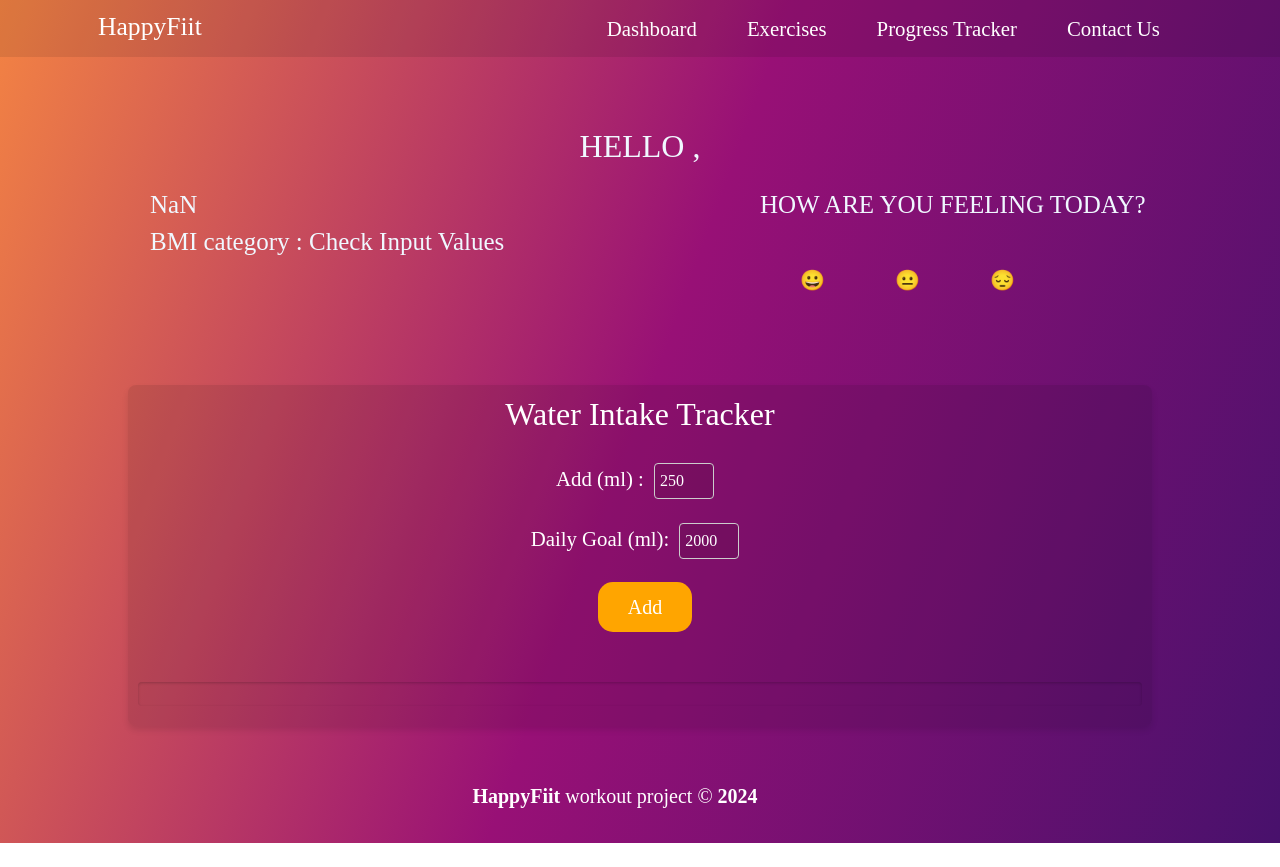
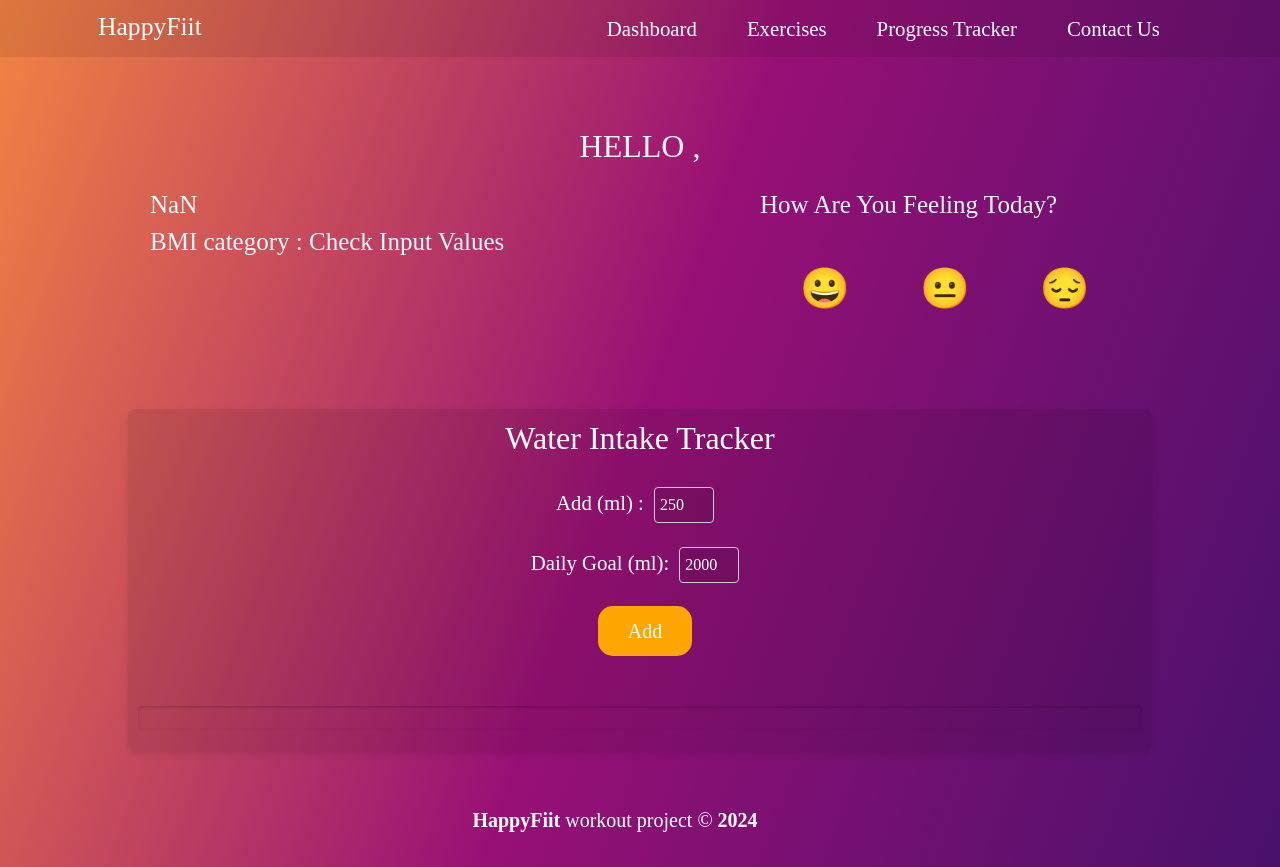
Before and after one commit to elismountain/fitness-app, a React (Vite) app: page /workout-plan in a window 1280 px wide. Before the commit the page ends 843 px from the top, so only its background shows below. Built offline with nearby package versions, Linux system fonts and the light colour scheme; some icons are missing.

Commit message:
emojis size increased

```diff
--- a/src/components/emoji.jsx
+++ b/src/components/emoji.jsx
@@ -21,7 +21,7 @@ const EmojiTracker = () => {
             <button
               key={index}
               onClick={() => handleEmojiClick(emoji)}
-              style={{ background: 'none', border: 'none', cursor: 'pointer' }}
+              style={{ background: 'none', border: 'none', cursor: 'pointer' ,fontSize : "2.5rem"}}
             >
               {emoji}
             </button>
--- a/src/components/exerciseapi.js
+++ b/src/components/exerciseapi.js
@@ -6,7 +6,7 @@ const exerciseAPI = async (goal) => {
   console.log(goal1)
 
   // add own api key
-  // let rapidApiKey = "8d53762f7cmsh85d426eae7f5ae5p1c21c7jsnbe6b01f1cc80";
+  let rapidApiKey = ""
 
   const options = {
     method: 'GET',
--- a/src/pages/WorkoutPlan.jsx
+++ b/src/pages/WorkoutPlan.jsx
@@ -78,7 +78,7 @@ const WorkoutPlan = () => {
           Hello , {userName}
         </h2>
         <div className="emoji-wrapper">
-          <p className="bmi-feeling">How are you feeling today?</p>
+          <p className="bmi-feeling" style={{textTransform: "capitalize"}}>How are you feeling today?</p>
           <div className="emojiTracker">{EmojiTracker()}</div>
         </div>
 
```
